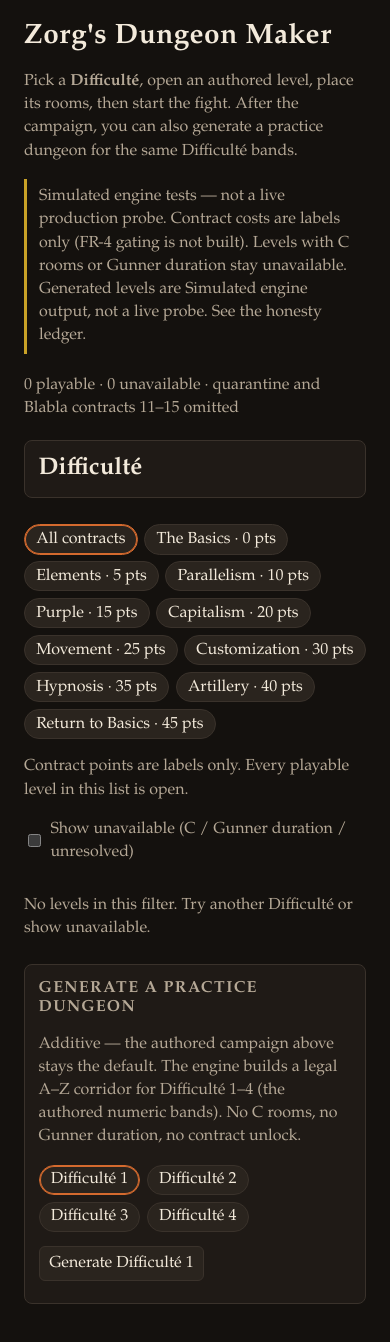
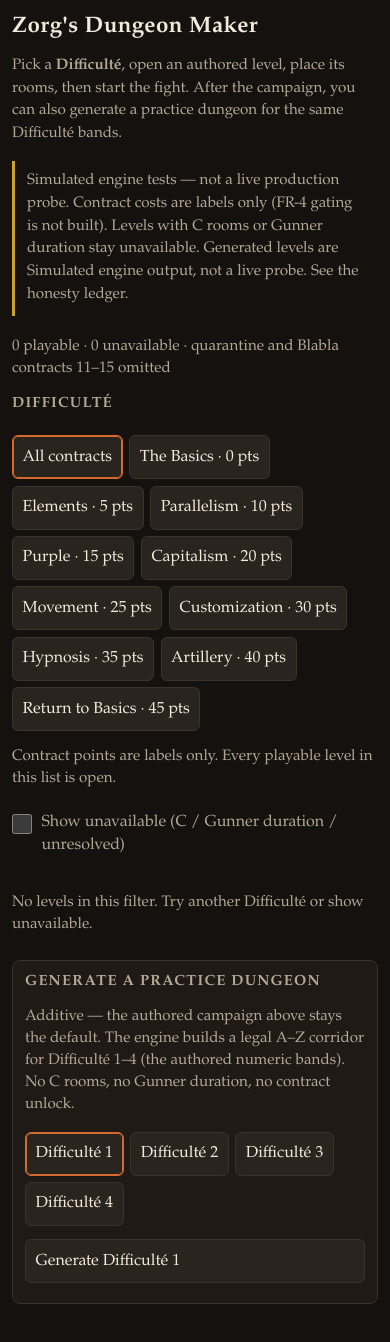
Before and after one commit to artofdream/zorg-dungeon, a React (Vite) app in the folder apps/web/: page / in a window 390 px wide. Built offline with nearby package versions, Linux system fonts and the light colour scheme.

Commit message:
fix(web): make Maker and campaign usable on phone viewports
Tighten layout, tap targets, and overflow on ~375–480px without changing
game rules. Board cells use a CSS --cell token so a parallel hero-icon
PR can share the same cells.

Co-authored-by: artofdream <artofdream@users.noreply.github.com>

```diff
--- a/apps/web/index.html
+++ b/apps/web/index.html
@@ -2,7 +2,7 @@
 <html lang="en">
   <head>
     <meta charset="UTF-8" />
-    <meta name="viewport" content="width=device-width, initial-scale=1.0" />
+    <meta name="viewport" content="width=device-width, initial-scale=1, viewport-fit=cover" />
     <title>Zorg's Dungeon Maker</title>
     <link rel="icon" href="/favicon.svg" type="image/svg+xml" />
     <link rel="icon" href="/favicon-32x32.png" type="image/png" sizes="32x32" />
--- a/apps/web/src/campaign-browser.tsx
+++ b/apps/web/src/campaign-browser.tsx
@@ -54,9 +54,7 @@ export function CampaignBrowser({ catalog, onPick, onGenerate }: Props) {
         quarantine and Blabla contracts 11–15 omitted
       </p>
 
-      <h2 className="panel" style={{ marginBottom: "0.75rem" }}>
-        Difficulté
-      </h2>
+      <h2 className="section-label">Difficulté</h2>
       <div className="filters" role="tablist" aria-label="Difficulté">
         {groups.map((group) => (
           <button
@@ -97,7 +95,7 @@ export function CampaignBrowser({ catalog, onPick, onGenerate }: Props) {
         Contract points are labels only. Every playable level in this list is
         open.
       </p>
-      <label className="hint" style={{ display: "inline-flex", gap: "0.4rem", alignItems: "center" }}>
+      <label className="toggle">
         <input
           type="checkbox"
           checked={showUnavailable}
@@ -106,7 +104,7 @@ export function CampaignBrowser({ catalog, onPick, onGenerate }: Props) {
         Show unavailable (C / Gunner duration / unresolved)
       </label>
 
-      <div className="level-grid" style={{ marginTop: "0.85rem" }}>
+      <div className="level-grid">
         {visible.map((entry) => (
           <button
             key={entry.id}
@@ -143,7 +141,7 @@ export function CampaignBrowser({ catalog, onPick, onGenerate }: Props) {
         <p className="hint">No levels in this filter. Try another Difficulté or show unavailable.</p>
       ) : null}
 
-      <section className="panel" style={{ marginTop: "1.5rem" }}>
+      <section className="panel generate">
         <h2>Generate a practice dungeon</h2>
         <p className="hint">
           Additive — the authored campaign above stays the default. The engine
--- a/apps/web/src/styles.css
+++ b/apps/web/src/styles.css
@@ -10,10 +10,20 @@
   --bad: #c45a4c;
   --warn: #c9a227;
   --room: #2a241e;
+  /* Board cell token — hero icons can scale with this; do not hard-code px in JSX. */
+  --cell: 64px;
+  --tap: 2.75rem;
+  --page-pad-x: 1.5rem;
+  --page-pad-y: 1.25rem;
 }
 
 * {
   box-sizing: border-box;
+}
+
+html {
+  -webkit-text-size-adjust: 100%;
+  text-size-adjust: 100%;
 }
 
 html,
@@ -21,26 +31,42 @@ body,
 #root {
   margin: 0;
   min-height: 100%;
+  max-width: 100%;
+  overflow-x: clip;
   background: var(--bg);
   color: var(--ink);
   font-family: "Iowan Old Style", "Palatino Linotype", Palatino, serif;
 }
 
 button,
-select {
+select,
+input {
   font: inherit;
+}
+
+button:not(.cell):not(.level-card) {
+  touch-action: manipulation;
+}
+
+:focus-visible {
+  outline: 2px solid var(--accent);
+  outline-offset: 2px;
 }
 
 .app {
   max-width: 1180px;
   margin: 0 auto;
-  padding: 1.25rem 1.5rem 2.5rem;
+  padding: max(var(--page-pad-y), env(safe-area-inset-top, 0px))
+    max(var(--page-pad-x), env(safe-area-inset-right, 0px))
+    max(2.5rem, env(safe-area-inset-bottom, 0px))
+    max(var(--page-pad-x), env(safe-area-inset-left, 0px));
 }
 
 .app h1 {
   margin: 0 0 0.25rem;
   font-size: 1.75rem;
   letter-spacing: 0.02em;
+  overflow-wrap: anywhere;
 }
 
 .lede,
@@ -48,6 +74,12 @@ select {
 .hint {
   color: var(--muted);
   line-height: 1.45;
+  overflow-wrap: break-word;
+}
+
+.lede,
+.honesty {
+  max-width: 70ch;
 }
 
 .honesty {
@@ -56,10 +88,22 @@ select {
   margin: 0.75rem 0 1.25rem;
 }
 
+.section-label {
+  margin: 0.85rem 0 0.55rem;
+  font-size: 1rem;
+  text-transform: uppercase;
+  letter-spacing: 0.08em;
+  color: var(--muted);
+}
+
 .layout {
   display: grid;
   grid-template-columns: 220px 1fr 280px;
   gap: 1rem;
+}
+
+.layout > * {
+  min-width: 0;
 }
 
 @media (max-width: 900px) {
@@ -73,6 +117,7 @@ select {
   border: 1px solid var(--line);
   border-radius: 8px;
   padding: 0.85rem;
+  max-width: 100%;
 }
 
 .panel h2 {
@@ -83,15 +128,17 @@ select {
   color: var(--muted);
 }
 
+.generate {
+  margin-top: 1.5rem;
+}
+
 .tray {
   display: flex;
   flex-direction: column;
   gap: 0.45rem;
 }
 
-.tray button,
-.controls button,
-.orient button {
+button:not(.cell):not(.level-card) {
   background: var(--room);
   color: var(--ink);
   border: 1px solid var(--line);
@@ -102,13 +149,13 @@ select {
 }
 
 .tray button.selected,
-.orient button.selected {
+.orient button.selected,
+.filters button.selected {
   border-color: var(--accent);
   box-shadow: inset 0 0 0 1px var(--accent);
 }
 
-.tray button:disabled,
-.controls button:disabled {
+button:disabled {
   opacity: 0.45;
   cursor: not-allowed;
 }
@@ -120,8 +167,18 @@ select {
   margin: 0.5rem 0 0.75rem;
 }
 
+.btn-block {
+  width: 100%;
+  text-align: center;
+}
+
 .board-wrap {
   overflow: auto;
+  max-width: 100%;
+  max-height: min(70vh, 36rem);
+  -webkit-overflow-scrolling: touch;
+  overscroll-behavior: contain;
+  touch-action: pan-x pan-y;
 }
 
 .board {
@@ -131,8 +188,10 @@ select {
 }
 
 .cell {
-  width: 72px;
-  height: 72px;
+  width: var(--cell);
+  height: var(--cell);
+  min-width: var(--cell);
+  min-height: var(--cell);
   border: 1px dashed var(--line);
   border-radius: 6px;
   background: #181410;
@@ -144,6 +203,7 @@ select {
   flex-direction: column;
   align-items: center;
   justify-content: center;
+  touch-action: manipulation;
 }
 
 .cell.filled {
@@ -301,6 +361,7 @@ select {
 .issues li {
   font-size: 0.85rem;
   color: var(--bad);
+  overflow-wrap: break-word;
 }
 
 .ok {
@@ -325,11 +386,14 @@ select {
   font-family: ui-monospace, SFMono-Regular, Menlo, Consolas, monospace;
   font-size: 0.75rem;
   line-height: 1.45;
+  -webkit-overflow-scrolling: touch;
+  overflow-wrap: anywhere;
 }
 
 .hp {
   margin: 0.4rem 0;
   font-size: 0.9rem;
+  overflow-wrap: anywhere;
 }
 
 .issues span {
@@ -345,23 +409,16 @@ select {
 }
 
 .filters button {
-  background: var(--room);
-  color: var(--ink);
-  border: 1px solid var(--line);
   border-radius: 999px;
   padding: 0.3rem 0.7rem;
-  cursor: pointer;
-}
-
-.filters button.selected {
-  border-color: var(--accent);
-  box-shadow: inset 0 0 0 1px var(--accent);
+  text-align: center;
 }
 
 .level-grid {
   display: grid;
-  grid-template-columns: repeat(auto-fill, minmax(240px, 1fr));
+  grid-template-columns: repeat(auto-fill, minmax(min(100%, 240px), 1fr));
   gap: 0.75rem;
+  margin-top: 0.85rem;
 }
 
 .level-card {
@@ -376,11 +433,18 @@ select {
   padding: 0.7rem 0.8rem;
   cursor: pointer;
   text-align: left;
+  touch-action: manipulation;
+  overflow-wrap: anywhere;
 }
 
-.level-card.selected,
-.level-card:hover:not(:disabled) {
+.level-card.selected {
   border-color: var(--accent);
+}
+
+@media (hover: hover) {
+  .level-card:hover:not(:disabled) {
+    border-color: var(--accent);
+  }
 }
 
 .level-card:disabled {
@@ -407,6 +471,7 @@ select {
   padding: 0.65rem 0.8rem;
   margin: 0.5rem 0;
   font-weight: 700;
+  overflow-wrap: break-word;
 }
 
 .banner.win {
@@ -428,6 +493,7 @@ select {
   display: flex;
   flex-direction: column;
   gap: 0.55rem;
+  margin-bottom: 1rem;
 }
 
 .setup label {
@@ -444,7 +510,30 @@ select {
   color: var(--ink);
   border: 1px solid var(--line);
   border-radius: 6px;
-  padding: 0.35rem 0.5rem;
+  padding: 0.45rem 0.55rem;
+  min-height: var(--tap);
+  width: 100%;
+  max-width: 100%;
+  font-size: 1rem;
+}
+
+.toggle {
+  display: flex;
+  align-items: flex-start;
+  gap: 0.6rem;
+  min-height: var(--tap);
+  padding: 0.35rem 0;
+  color: var(--muted);
+  line-height: 1.45;
+  max-width: 100%;
+}
+
+.toggle input {
+  width: 1.25rem;
+  height: 1.25rem;
+  margin: 0.2rem 0 0;
+  flex-shrink: 0;
+  accent-color: var(--accent);
 }
 
 .topbar {
@@ -452,5 +541,152 @@ select {
   flex-wrap: wrap;
   gap: 0.5rem;
   align-items: center;
-  margin-bottom: 0.75rem;
+  margin: 0 0 0.75rem;
+  position: sticky;
+  top: 0;
+  z-index: 8;
+  background: var(--bg);
+  padding: 0.35rem 0 0.55rem;
 }
+
+.play-title {
+  margin: 0;
+  font-size: 1.35rem;
+  flex: 1 1 10rem;
+  min-width: 0;
+  overflow-wrap: anywhere;
+}
+
+@media (max-width: 720px) {
+  :root {
+    --page-pad-x: 1rem;
+    --page-pad-y: 1rem;
+    --cell: 56px;
+  }
+
+  .app h1 {
+    font-size: 1.55rem;
+  }
+
+  .lede,
+  .honesty {
+    max-width: none;
+    font-size: 0.98rem;
+    line-height: 1.5;
+  }
+
+  .honesty {
+    padding: 0.55rem 0.75rem;
+  }
+
+  .panel {
+    padding: 0.75rem;
+  }
+
+  .tray {
+    display: grid;
+    grid-template-columns: 1fr 1fr;
+    gap: 0.45rem;
+  }
+
+  .tray button,
+  .controls button,
+  .orient button,
+  .topbar button,
+  .btn-block,
+  .filters button,
+  .level-card {
+    min-height: var(--tap);
+  }
+
+  .orient button {
+    flex: 1 1 calc(50% - 0.35rem);
+    text-align: center;
+  }
+
+  .filters button {
+    padding: 0.5rem 0.85rem;
+  }
+
+  .controls button {
+    flex: 1 1 calc(50% - 0.4rem);
+    text-align: center;
+  }
+
+  .play-title {
+    font-size: 1.2rem;
+  }
+
+  .cell .kind {
+    font-size: 1rem;
+  }
+
+  .board-wrap {
+    max-height: min(62vh, 28rem);
+  }
+}
+
+@media (max-width: 480px) {
+  :root {
+    --page-pad-x: 0.75rem;
+    --page-pad-y: 0.85rem;
+    --cell: 48px;
+  }
+
+  .app h1 {
+    font-size: 1.4rem;
+  }
+
+  .lede,
+  .honesty,
+  .hint {
+    font-size: 0.95rem;
+  }
+
+  .panel h2,
+  .section-label {
+    font-size: 0.92rem;
+  }
+
+  .tray {
+    grid-template-columns: 1fr;
+  }
+
+  .tray-hatch {
+    font-size: 0.68rem;
+  }
+
+  .cell .kind {
+    font-size: 0.92rem;
+  }
+
+  .cell .meta {
+    font-size: 0.62rem;
+  }
+
+  .hatch-arrow {
+    font-size: 0.95rem;
+  }
+
+  .play-title {
+    font-size: 1.1rem;
+    flex-basis: 100%;
+  }
+
+  .topbar button {
+    min-height: var(--tap);
+  }
+
+  .board {
+    gap: 3px;
+  }
+
+  .board-wrap {
+    max-height: min(58vh, 24rem);
+  }
+
+  .log {
+    max-height: 12rem;
+    font-size: 0.7rem;
+  }
+}
```
Also changed, not shown: apps/web/src/maker-play.tsx (+14 -11 lines), 1 other file (tests, documents, lock files or other folders).
